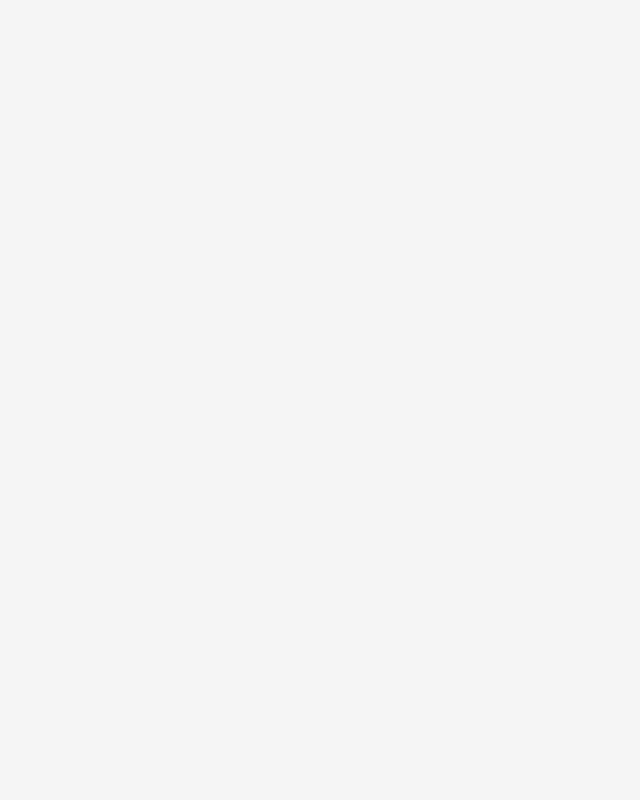
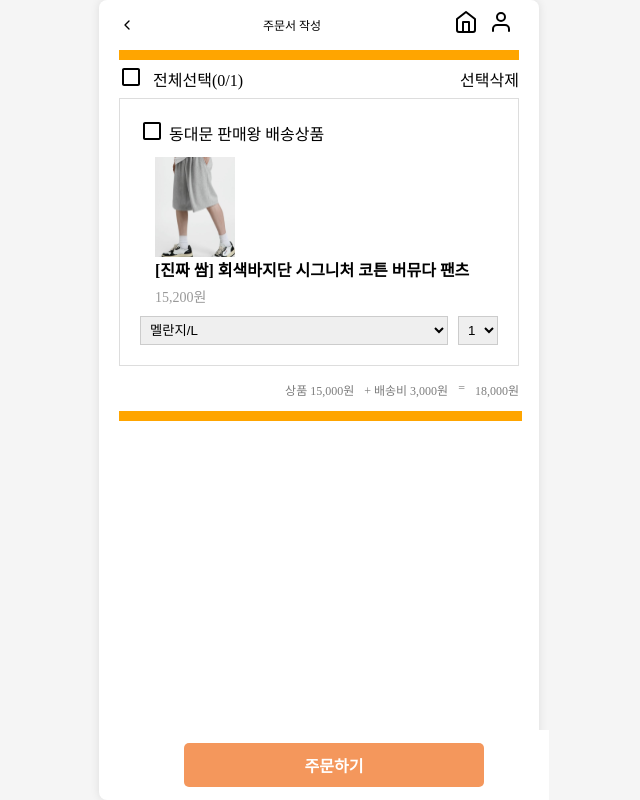
Before and after one commit to Gray-Pants/FE, a React (Vite) app: page /cart in a window 1280 px wide. Before the commit this address had no page. Shown: the whole page, without its empty margins (321-961 px from the left). Built offline with nearby package versions, Linux system fonts and the light colour scheme; the HTML template or start-up script is replaced by a standard one.

Commit message:
feat: CartPage

```diff
--- a/src/App.jsx
+++ b/src/App.jsx
@@ -28,7 +28,7 @@ function App() {
             <Route path="/itemOrder" element={<ItemOrder />} />
             <Route path="/login" element={<Login />} />
             <Route path="/signup" element={<SignUp />} />
-            <Route path="/user/cart" element={<Cart />} />
+            <Route path="/cart" element={<Cart />} />
           </Routes>
         </Container>
       </BrowserRouter>
--- /dev/null
+++ b/src/components/OrderFooter.jsx
@@ -0,0 +1,70 @@
+import React, { useState } from "react";
+import styled from "styled-components";
+
+const OrderButtonContainer = styled.div`
+  display: flex;
+  justify-content: center;
+  align-items: center;
+  position: fixed;
+  bottom: 0;
+  padding: 15px;
+  background-color: #fff;
+  width: 400px;
+  height: 40px;
+`;
+
+const OrderButton = styled.button`
+  background-color: #f4975c;
+  color: white;
+  padding: 10px 30px;
+  font-size: 16px;
+  border: none;
+  font-weight: bold;
+  border-radius: 5px;
+  cursor: pointer;
+  width: 300px;
+  transition: all 0.3s ease; /* 모든 속성에 대한 부드러운 전환 효과 */
+
+  &:hover {
+    box-shadow: 0px 5px 10px rgba(0, 0, 0, 0.3);
+    filter: brightness(1.1);
+    color: #fff;
+  }
+`;
+
+const ButtonText = styled.span`
+  display: inline-block; // 텍스트를 블록 요소처럼 취급하여 width, height 설정 가능
+  width: auto;
+  height: auto;
+  transition: all 0.3s ease; // 텍스트 변화에 대한 부드러운 전환 효과
+`;
+
+function OrderFooter() {
+  const [isHovered, setIsHovered] = useState(false);
+  const [totalPrice, setTotalPrice] = useState(18000);
+
+  const handleMouseEnter = () => {
+    setIsHovered(true);
+  };
+
+  const handleMouseLeave = () => {
+    setIsHovered(false);
+  };
+
+  return (
+    <OrderButtonContainer
+      onMouseEnter={handleMouseEnter}
+      onMouseLeave={handleMouseLeave}
+    >
+      <OrderButton onClick={() => console.log("주문하기 버튼 클릭됨")}>
+        <ButtonText>
+          {isHovered
+            ? `총 상품금액 ${totalPrice.toLocaleString()}원 결제하기`
+            : "주문하기"}
+        </ButtonText>
+      </OrderButton>
+    </OrderButtonContainer>
+  );
+}
+
+export default OrderFooter;
--- a/src/components/PageHeader.jsx
+++ b/src/components/PageHeader.jsx
@@ -11,12 +11,11 @@ const NavigationBar = styled.div`
   top: 0;
   left: 50%;
   transform: translateX(-50%);
+  height: 60px;
   width: calc(100vw - 40px); /* 40px은 양쪽의 20px 패딩을 고려한 값 */
   max-width: 400px; /* 웹 화면에서 고정된 최대 너비 */
-  padding: 5px;
   background-color: #fff;
-  border-top: 2px solid #d2dae8;
-  border-bottom: 2px solid orange;
+  border-bottom: 10px solid orange;
   box-sizing: border-box;
   z-index: 10; /* 다른 콘텐츠 위에 표시되도록 z-index 추가 */
 `;
--- /dev/null
+++ b/src/components/PriceSummary.jsx
@@ -0,0 +1,35 @@
+import React from "react";
+import styled from "styled-components";
+
+const PriceSummaryContainer = styled.div`
+  display: flex;
+  justify-content: flex-end;
+  width: 400px;
+  height: 30px;
+  font-size: 14px;
+  border-bottom: 10px solid orange;
+  padding-top: 15px;
+  padding-right: 3px;
+  box-sizing: box-border;
+`;
+
+const PriceItem = styled.span`
+  margin-left: 10px;
+  font-size: 12px; // 글씨 크기 조절
+  color: #7d7d7d; // 진회색 적용
+`;
+
+const PriceSummary = () => {
+  return (
+    <>
+      <PriceSummaryContainer>
+        <PriceItem>상품 15,000원</PriceItem>
+        <PriceItem>+ 배송비 3,000원</PriceItem>
+        <PriceItem>=</PriceItem>
+        <PriceItem>18,000원</PriceItem>
+      </PriceSummaryContainer>
+    </>
+  );
+};
+
+export default PriceSummary;
--- /dev/null
+++ b/src/components/ProductItem.jsx
@@ -0,0 +1,142 @@
+import React, { useState } from "react";
+import styled from "styled-components";
+import { MdCheckBox, MdCheckBoxOutlineBlank } from "react-icons/md";
+import { IoIosArrowDown } from "react-icons/io";
+
+// --- Styled Components ---
+
+const ProductItemContainer = styled.div`
+  border: 1px solid #ddd;
+  padding: 20px;
+`;
+
+const ProductHeader = styled.div`
+  display: flex;
+  align-items: center;
+  margin-bottom: 10px;
+`;
+
+const CheckBoxLabel = styled.label`
+  display: flex;
+  align-items: center;
+  cursor: pointer;
+  flex: 1; // 텍스트 부분이 왼쪽으로 붙도록 설정
+`;
+
+const CheckBox = styled.div`
+  margin-right: 5px;
+`;
+
+const ProductImage = styled.img`
+  width: 80px;
+  height: 100px;
+  object-fit: cover;
+  margin-right: 15px;
+`;
+
+const ProductInfo = styled.div`
+  display: flex; /* flexbox 적용 */
+  flex-direction: column; /* 세로 배치 */
+  justify-content: space-between; /* 공간 분배 */
+  flex: 1;
+  margin-left: 15px; /* 이미지와의 간격 */
+`;
+
+const ProductTitle = styled.h3`
+  font-size: 16px;
+  margin: 0;
+`;
+
+const ProductPrice = styled.p`
+  font-size: 14px;
+  color: #999;
+  margin: 5px 0 0;
+`;
+
+const OptionContainer = styled.div`
+  display: flex;
+  align-items: center;
+  margin-top: 10px;
+`;
+
+const OptionSelect = styled.select`
+  padding: 5px;
+  border: 1px solid #ccc;
+  margin-right: 10px;
+  flex: 1; /* 옵션 선택 영역이 왼쪽으로 붙도록 설정 */
+`;
+
+const QuantitySelect = styled.select`
+  padding: 5px;
+  border: 1px solid #ccc;
+`;
+
+// --- 컴포넌트 ---
+
+const ProductItem = ({ product }) => {
+  const [selectedOption, setSelectedOption] = useState(product.options[0]);
+  const [selectedQuantity, setSelectedQuantity] = useState(1);
+
+  return (
+    <ProductItemContainer>
+      <ProductHeader>
+        <CheckBoxLabel>
+          <CheckBox>
+            <MdCheckBoxOutlineBlank size={24} />
+          </CheckBox>
+          동대문 판매왕 배송상품
+        </CheckBoxLabel>
+      </ProductHeader>
+
+      <ProductInfo>
+        <ProductImage src={product.image} alt={product.name} />
+        <div>
+          <ProductTitle>{product.name}</ProductTitle>
+          <ProductPrice>{product.price.toLocaleString()}원</ProductPrice>
+        </div>
+      </ProductInfo>
+
+      <OptionContainer>
+        <OptionSelect
+          value={selectedOption}
+          onChange={(e) => setSelectedOption(e.target.value)}
+        >
+          {product.options.map((option) => (
+            <option key={option} value={option}>
+              {option}
+            </option>
+          ))}
+        </OptionSelect>
+        <QuantitySelect
+          value={selectedQuantity}
+          onChange={(e) => setSelectedQuantity(parseInt(e.target.value))}
+        >
+          {[1, 2, 3].map((num) => (
+            <option key={num} value={num}>
+              {num}
+            </option>
+          ))}
+        </QuantitySelect>
+      </OptionContainer>
+    </ProductItemContainer>
+  );
+};
+
+// --- 더미 데이터 ---
+
+const dummyProduct = {
+  image: "../../public/images/상세이미지.svg",
+  name: "[진짜 쌈] 회색바지단 시그니처 코튼 버뮤다 팬츠",
+  price: 15200,
+  options: ["멜란지/L"], // 옵션은 하나만
+};
+
+// --- 렌더링 ---
+
+export default function App() {
+  return (
+    <div>
+      <ProductItem product={dummyProduct} />
+    </div>
+  );
+}
--- a/src/components/SelectAll.jsx
+++ b/src/components/SelectAll.jsx
@@ -5,9 +5,11 @@ import { MdCheckBox, MdCheckBoxOutlineBlank } from "react-icons/md";
 const Container = styled.div`
   display: flex;
   align-items: center;
+  justify-content: space-between;
   min-width: 400px;
   max-width: 400px;
-  margin-top: 68px;
+  margin-top: 60px;
+  padding: 5px 0;
 `;
 
 const CheckBox = styled.div`
--- a/src/components/WishList.jsx
+++ /dev/null
@@ -1,102 +0,0 @@
-import React from "react";
-import styled from "styled-components";
-
-const ProductContainer = styled.div`
-  width: 250px;
-  height: 500px;
-  display: flex;
-  align-items: center;
-`;
-
-const ProductImage = styled.img`
-  width: 100px;
-  height: 100px;
-  object-fit: cover;
-`;
-
-const ProductInfo = styled.div`
-  width: 100%;
-  display: flex;
-
-  gap: 20px;
-`;
-
-const ProductTitle = styled.div`
-  font-weight: bold;
-  margin-bottom: 5px;
-`;
-
-const ProductPrice = styled.div`
-  color: #999;
-`;
-
-const OptionSelect = styled.button`
-  width: 100px;
-  height: 30px;
-  padding: 10px;
-  border: 1px solid #ccc;
-  margin-bottom: 10px;
-`;
-
-const QuantitySelect = styled.button`
-  width: 100px;
-  height: 30px;
-  padding: 10px;
-  border: 1px solid #ccc;
-`;
-
-const OptionFlex = styled.div`
-  display: flex;
-`;
-
-const WishList = () => {
-  return (
-    <>
-      <div
-        style={{
-          display: "flex",
-          flexDirection: "column",
-
-          width: "600px",
-          height: "150px",
-          border: "3px solid orange",
-          borderRadius: "16px",
-          padding: "20px",
-        }}
-      >
-        <div style={{ display: "flex", gap: "5px", marginRight: "5rem" }}>
-          <input type="checkbox" />
-          <div style={{ fontSize: "20px" }}>동대문 판매왕</div>
-        </div>
-
-        <ProductInfo>
-          <ProductImage src="../../public/상세이미지.svg" alt="ㅎㅇ" />
-
-          <div style={{ display: "flex", flexDirection: "column" }}>
-            <div>동대문 판매왕</div>
-            <ProductTitle>진짜 쌈 회새바지단 </ProductTitle>
-            <ProductPrice>15200원</ProductPrice>
-            <OptionFlex>
-              <OptionSelect>옵션변경</OptionSelect>
-              <QuantitySelect>수량:1</QuantitySelect>
-            </OptionFlex>
-            <div
-              style={{
-                width: "200px",
-                height: "20px",
-                textAlign: "center",
-                padding: "5px",
-                backgroundColor: "#7D7D7D",
-                borderRadius: "5px",
-              }}
-            >
-              주문하기
-            </div>
-          </div>
-        </ProductInfo>
-      </div>
-    </>
-  );
-};
-
-export default WishList;
--- a/src/pages/Cart.jsx
+++ b/src/pages/Cart.jsx
@@ -1,15 +1,27 @@
 import React from "react";
+import styled from "styled-components";
 import PageHeader from "../components/PageHeader";
 import SelectAll from "../components/SelectAll";
-import WishList from "../components/WishList";
+import ProductItem from "../components/ProductItem";
+import PriceSummary from "../components/PriceSummary";
+import OrderFooter from "../components/OrderFooter";
+
+const CartContainer = styled.div`
+  width: 400px;
+  height: 100vh;
+  margin: 0 auto;
+  background-color: #fff; // 배경색 흰색 설정
+`;
 
 const Cart = () => {
   return (
-    <>
+    <CartContainer>
       <PageHeader />
       <SelectAll />
-      {/* <WishList /> */}
-    </>
+      <ProductItem />
+      <PriceSummary />
+      <OrderFooter />
+    </CartContainer>
   );
 };
 
```
Also changed, not shown: src/components/CreateOrder.jsx (+21 -22 lines).
